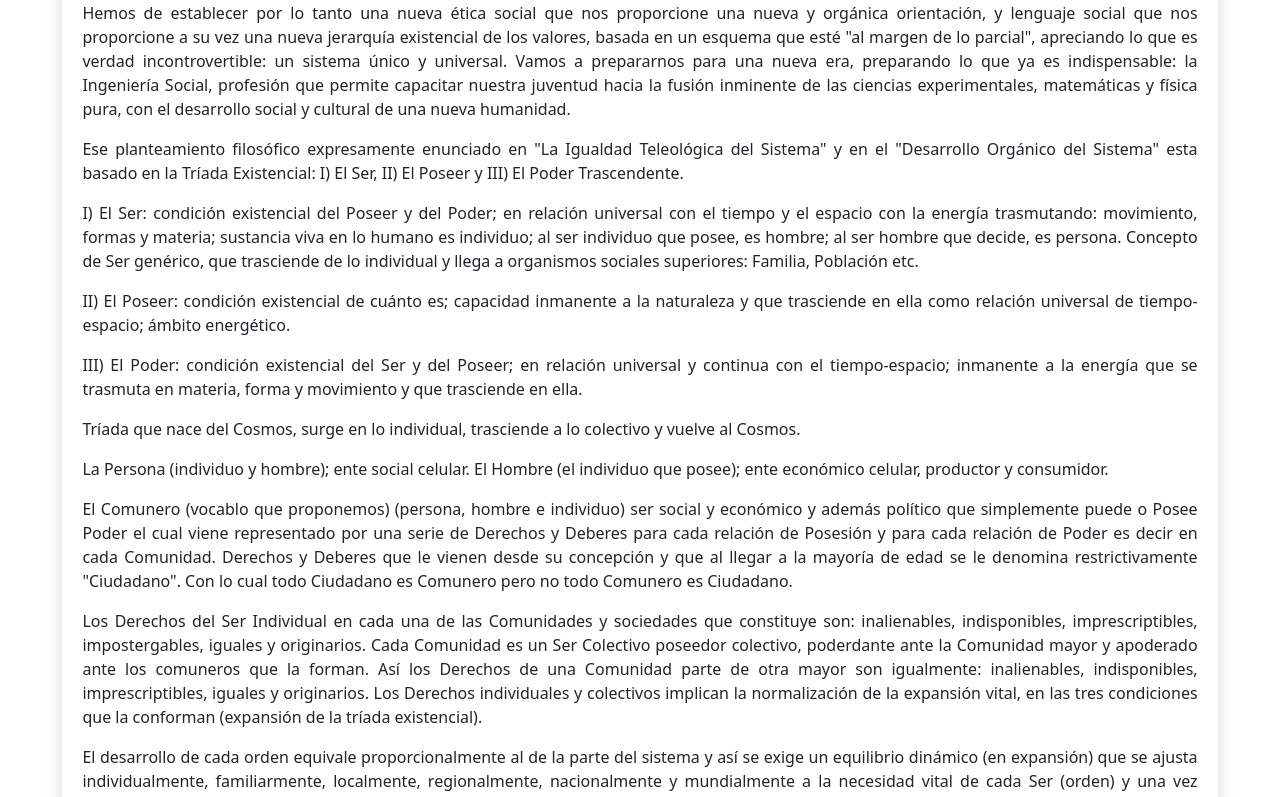
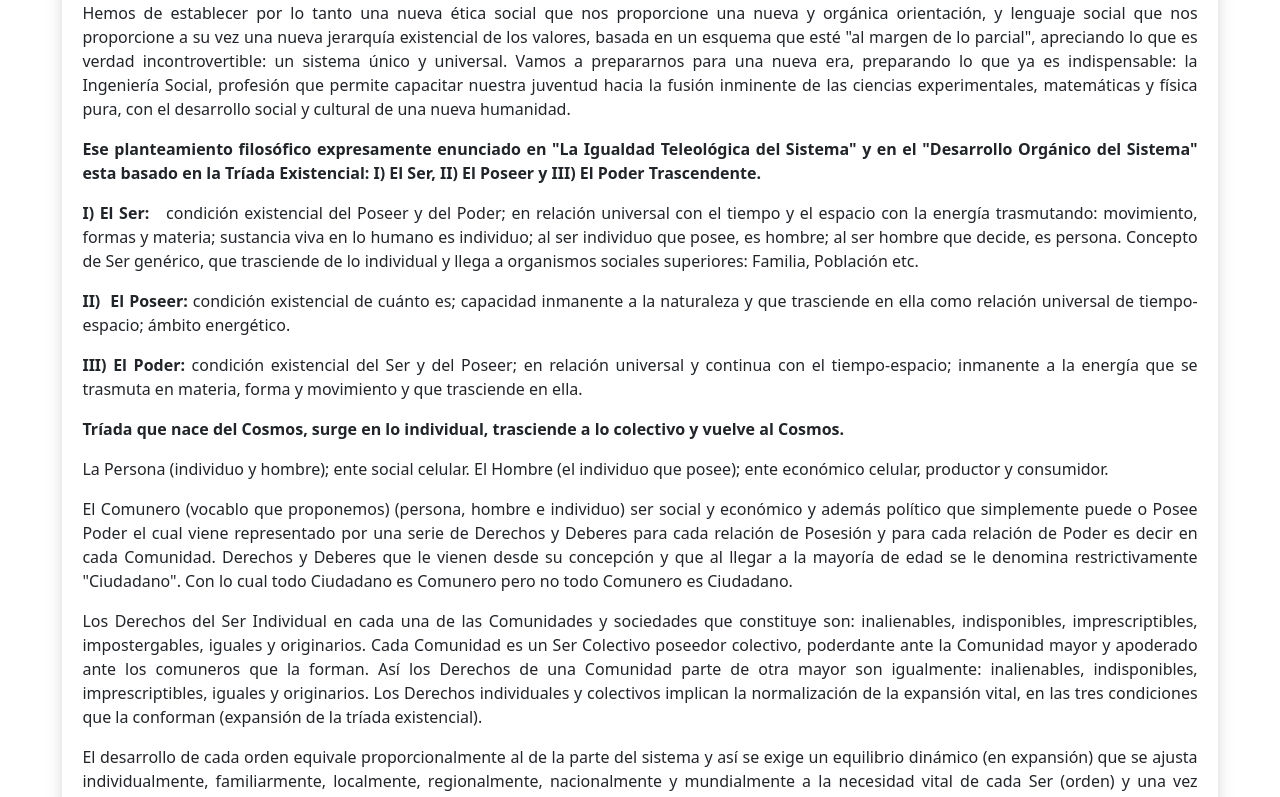
Before and after one commit to moleculax/Trialectica, a React (Vite) app: page /GranEsquemaComponent in a window 1280 px wide. Shown: the part 3420-4217 px from the top of the page. Built offline with nearby package versions, Linux system fonts and the light colour scheme; the HTML template or start-up script is replaced by a standard one.

Commit message:
actualizacion

```diff
--- a/src/component/GranEsquemaComponent.jsx
+++ b/src/component/GranEsquemaComponent.jsx
@@ -117,15 +117,17 @@ const MetodoSeguido = () => {
 
             <p>Hemos de establecer por lo tanto una nueva ética social que nos proporcione una nueva y orgánica orientación, y lenguaje social que nos proporcione a su vez una nueva jerarquía existencial de los valores, basada en un esquema que esté "al margen de lo parcial", apreciando lo que es verdad incontrovertible: un sistema único y universal. Vamos a prepararnos para una nueva era, preparando lo que ya es indispensable: la Ingeniería Social, profesión que permite capacitar nuestra juventud hacia la fusión inminente de las ciencias experimentales, matemáticas y física pura, con el desarrollo social y cultural de una nueva humanidad.</p>
 
-            <p>Ese planteamiento filosófico expresamente enunciado en "La Igualdad Teleológica del Sistema" y en el "Desarrollo Orgánico del Sistema" esta basado en la Tríada Existencial: I) El Ser, II) El Poseer y III) El Poder Trascendente.</p>
+            <p><strong>Ese planteamiento filosófico expresamente enunciado en "La Igualdad Teleológica del Sistema" y en el
+                "Desarrollo Orgánico del Sistema" esta basado en la Tríada Existencial:
+                I) El Ser, II) El Poseer y III) El Poder Trascendente.</strong></p>
 
-            <p>I) El Ser: condición existencial del Poseer y del Poder; en relación universal con el tiempo y el espacio con la energía trasmutando: movimiento, formas y materia; sustancia viva en lo humano es individuo; al ser individuo que posee, es hombre; al ser hombre que decide, es persona. Concepto de Ser genérico, que trasciende de lo individual y llega a organismos sociales superiores: Familia, Población etc.</p>
+            <p><strong>I) El Ser: </strong>  condición existencial del Poseer y del Poder; en relación universal con el tiempo y el espacio con la energía trasmutando: movimiento, formas y materia; sustancia viva en lo humano es individuo; al ser individuo que posee, es hombre; al ser hombre que decide, es persona. Concepto de Ser genérico, que trasciende de lo individual y llega a organismos sociales superiores: Familia, Población etc.</p>
 
-            <p>II) El Poseer: condición existencial de cuánto es; capacidad inmanente a la naturaleza y que trasciende en ella como relación universal de tiempo-espacio; ámbito energético.</p>
+            <p><strong>II)  El Poseer: </strong>condición existencial de cuánto es; capacidad inmanente a la naturaleza y que trasciende en ella como relación universal de tiempo-espacio; ámbito energético.</p>
 
-            <p>III) El Poder: condición existencial del Ser y del Poseer; en relación universal y continua con el tiempo-espacio; inmanente a la energía que se trasmuta en materia, forma y movimiento y que trasciende en ella.</p>
+            <p><strong>III) El Poder: </strong>condición existencial del Ser y del Poseer; en relación universal y continua con el tiempo-espacio; inmanente a la energía que se trasmuta en materia, forma y movimiento y que trasciende en ella.</p>
 
-            <p>Tríada que nace del Cosmos, surge en lo individual, trasciende a lo colectivo y vuelve al Cosmos.</p>
+            <p><strong>Tríada que nace del Cosmos, surge en lo individual, trasciende a lo colectivo y vuelve al Cosmos.</strong></p>
 
             <p>La Persona (individuo y hombre); ente social celular. El Hombre (el individuo que posee); ente económico celular, productor y consumidor.</p>
 
@@ -181,7 +183,8 @@ const MetodoSeguido = () => {
             <h2>Lo pragmático del Esquema.</h2>
 
             <p><strong>PRIMERA FASE</strong><p></p>
-                Un objetivo inmediato: Mínimo de Posesión y Poder vitales,
+              <strong>  Un objetivo inmediato:
+                  Mínimo de Posesión y Poder vitales,
                 medios para conseguirlo:
                 Teoría de los Excedentes;
                 Redistribución Administrativa y Presupuestaria
@@ -191,7 +194,9 @@ const MetodoSeguido = () => {
                 Docencia Orgánica;
                 Programa de Acción Proporcional
                 (Población, espacio, tiempo y correcciones por Productividad,
-                Recuperabilidad y Factor Cibernético)</p>
+                Recuperabilidad y Factor Cibernético)
+              </strong>
+              </p>
 
             <p><strong>SEGUNDA FASE</strong><p></p>
                 Logrado el Mínimo Vital de Posesión y Poder vitales, buscar por la expansión equilibrada del Poseer y del Poder el mayor bienestar y poder posibles sin romper los estímulos históricamente reconocidos.</p>
@@ -208,6 +213,10 @@ const MetodoSeguido = () => {
             <p>Igualmente los invito a leer y aplicar la PRIMERA FASE práctica del Esquema que viene en folleto aparte. Este segundo folleto se titula "Pragmática del Movimiento Comunero". [1967]</p>
             </strong>
                 <p><hr/></p>
+        <div style={{height: "100px"}}>
+
+
+        </div>
             </div>
 
 
```
